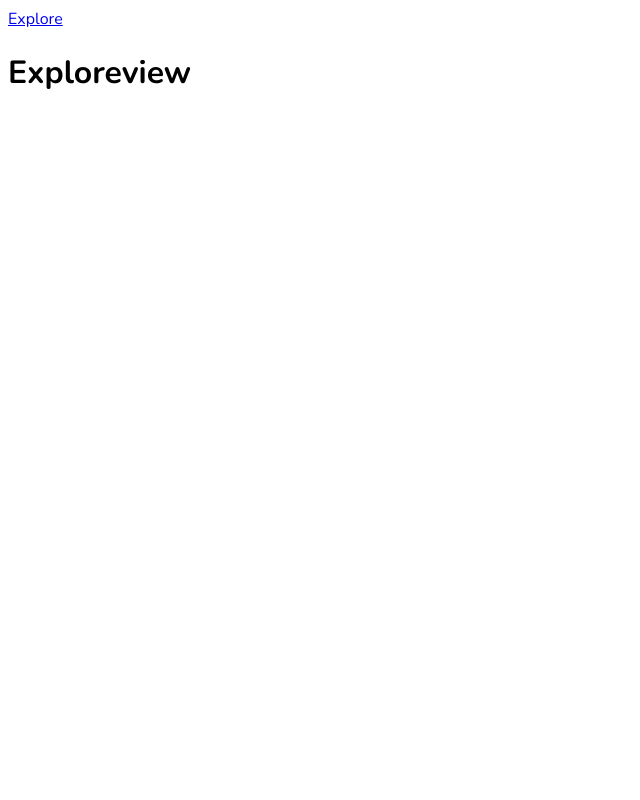
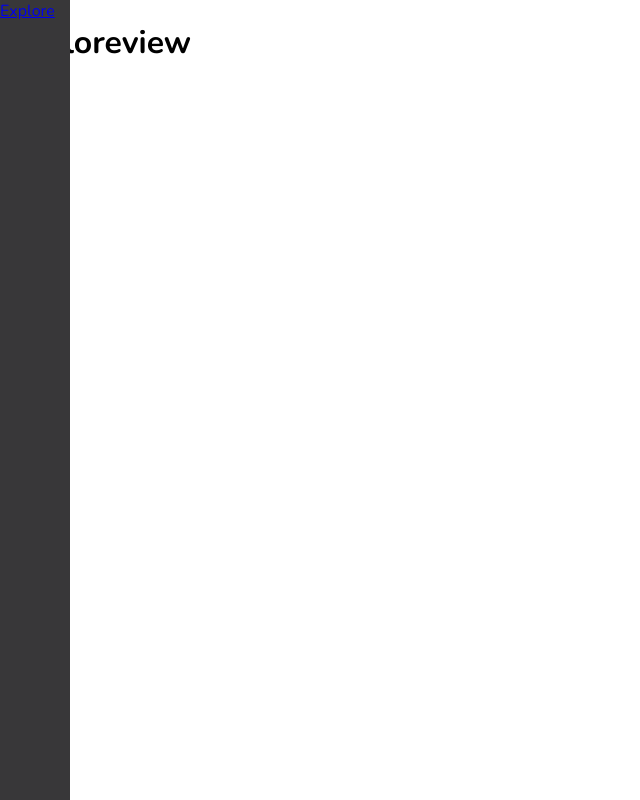
Before and after one commit to Evolinox/Communities, a Vue app: page /explore in a window 1280 px wide. Shown: the whole page, without its empty margins (0-640 px from the left). Built offline with nearby package versions, Linux system fonts and the light colour scheme.

Commit message:
added styling

```diff
--- a/src/components/Sidebar.vue
+++ b/src/components/Sidebar.vue
@@ -22,8 +22,21 @@
         <div class="sidebar-divider"></div>
 
         <!-- Join Button -->
-        <div class="sidebar-join">
+        <div class="sidebar-bottom">
 
         </div>
     </div>
 </template>
+
+<style>
+    .sidebar {
+        height: 100%;
+        width: 70px;
+        position: fixed;
+        z-index: 1;
+        top: 0;
+        left: 0;
+        background-color: rgb(56,55,57);
+        overflow-x: hidden;
+    }
+</style>
```
